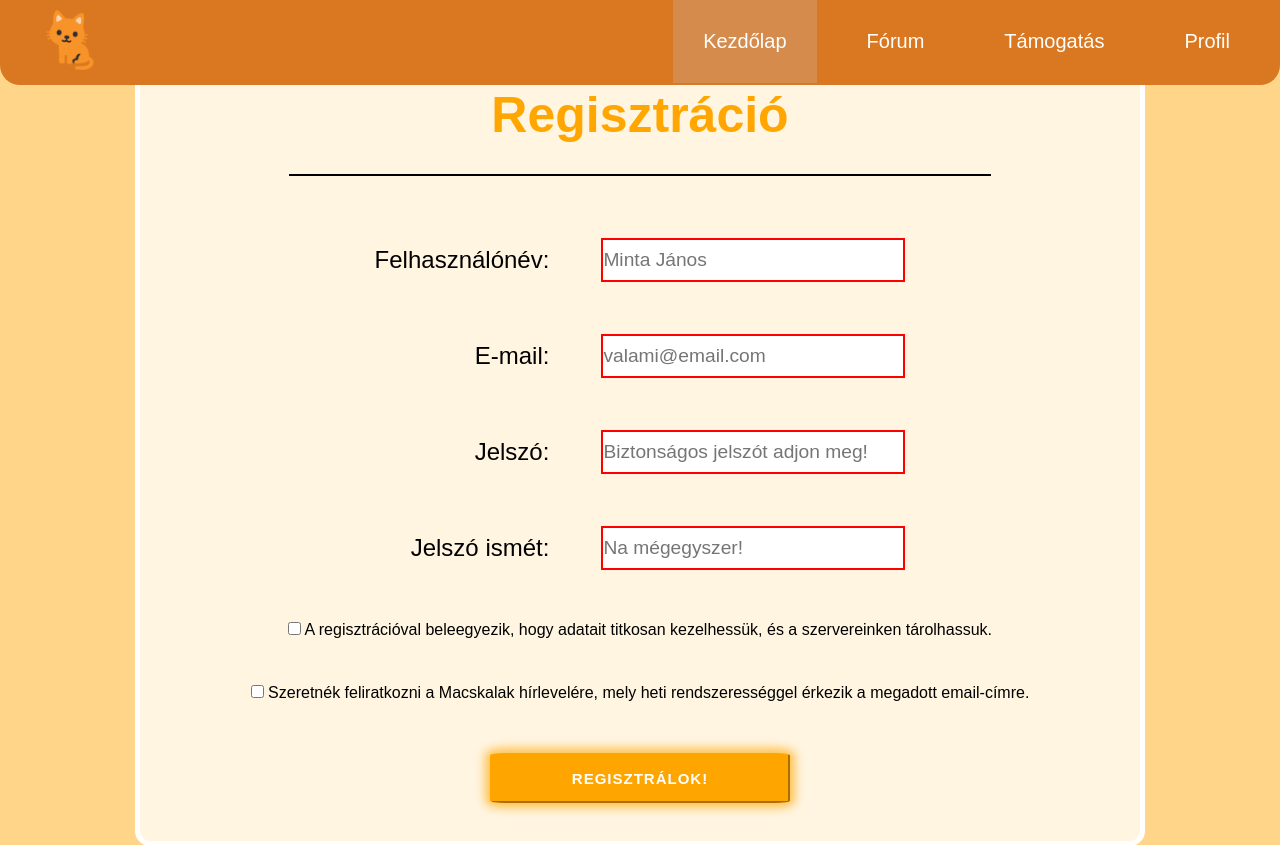
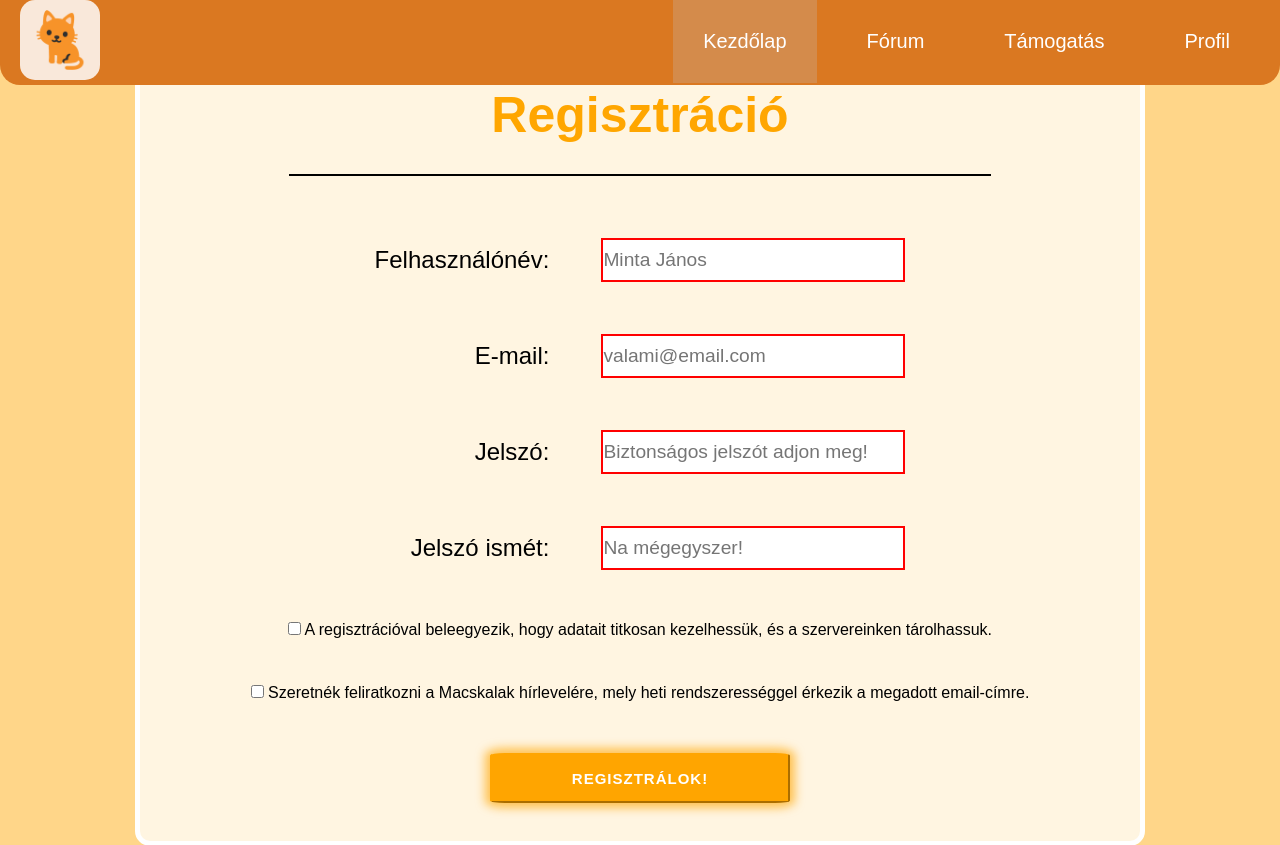
Before and after one commit to Valesz/Webterv-projekt, a PHP site: page /HTML/registerscreen.html in a window 1280 px wide. Shown: the top 845 px of the page. Run offline with PHP 8.4, Linux system fonts and the light colour scheme.

Commit message:
Navbar changes Favicon added (main screen)

```diff
--- a/Projektmunka/CSS/register_style.css
+++ b/Projektmunka/CSS/register_style.css
@@ -71,10 +71,12 @@ li.icon-img-container {
 }
 
 .icon-img {
-    padding: 10px 20px;
+    padding: 10px 10px;
     height: 60px;
     margin-left: 20px;
     transition: all 500ms;
+    border-radius: 15px;
+    background-color: rgba(255, 255, 255, 0.832);
 }
 
 .icon-img:hover {
--- a/Projektmunka/HTML/index.html
+++ b/Projektmunka/HTML/index.html
@@ -6,6 +6,7 @@
     <meta name="viewport" content="width=device-width, initial-scale=1.0">
     <title>Macskalak - Home</title>
     <link rel="stylesheet" href="../CSS/Index.css">
+    <link rel="icon" type="image/x-icon" href="../kepek/cat.png">
 </head>
 <body>
     <header>
```
